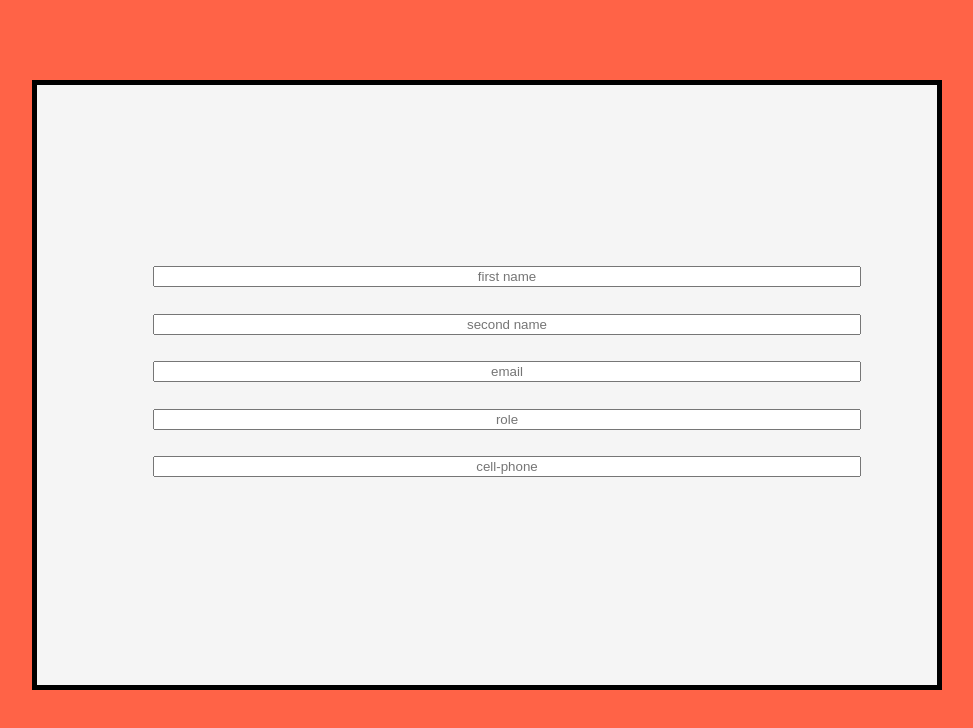
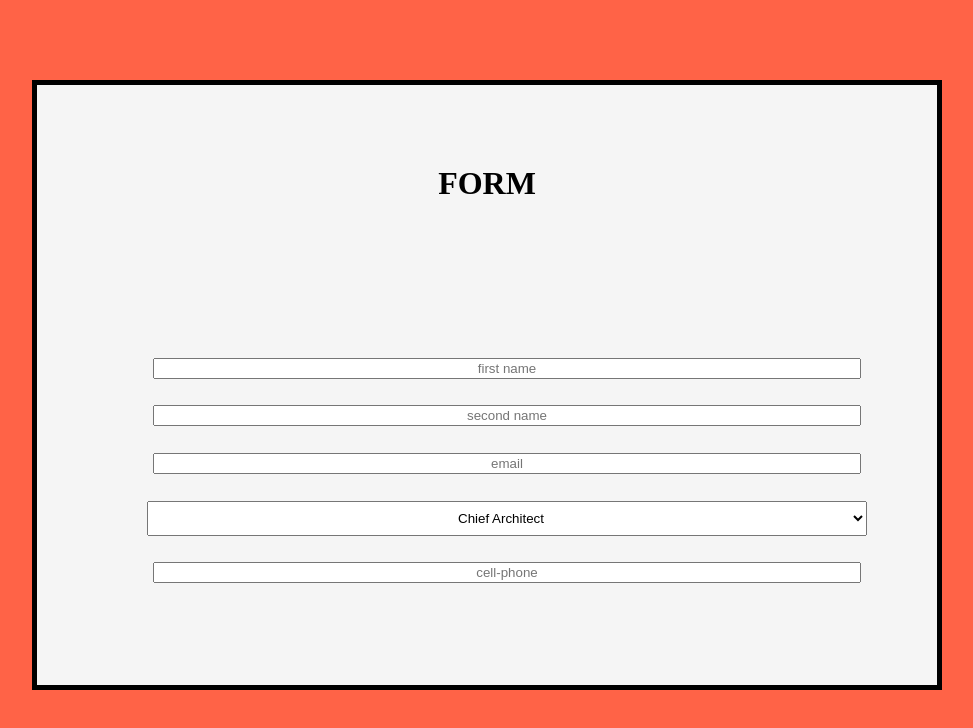
Before and after one commit to gerryspring/FCRUD, a plain HTML site: page CRUD/index.html in a window 1280 px wide. Shown: the whole page, without its empty margins (153-1126 px from the left). Drawn offline with Linux system fonts and the light colour scheme.

Commit message:
Desde linux

```diff
--- a/CRUD/index.html
+++ b/CRUD/index.html
@@ -10,9 +10,8 @@
 
 
     <div class="panel-center">
-    </div>
-
     <div class="CRUD">
+        <h1>FORM</h1>
         <ol>
             <li>
                 <input placeholder="first name" type="text">
@@ -24,7 +23,16 @@
                 <input type="email" placeholder="email"name="" id="">
             </li>
             <li>
-                <input placeholder="role" type="">
+                <select>
+                    <option value="chiefarchitect">Chief Architect</option>
+                    <option value="softwarearchitect">Software Architect</option>
+                    <option value="epmem">Engineering Project Manager/Engineering Manager</option>
+                    <option value="tle">Technical Lead/Engineering Lead/Team Lead</option>
+                    <option value="se">Software Engineer</option>
+                    <option value="sd">Software Developer</option>
+
+
+                </select>
             </li>
             <li>
                 <input type="tel" placeholder="cell-phone"name="" id="">
@@ -33,6 +41,6 @@
 
         </ol>
     </div>
-
+    </div>
 </body>
 </html>
--- a/CRUD/styles.css
+++ b/CRUD/styles.css
@@ -23,6 +23,18 @@ input{
     text-align: center;
 }
 
+select{
+    width: 720px;
+    height: 35px;
+    text-align-last: center;
+    margin-bottom: 2em;
+
+
+
+}
+
+
+
 
 li{
     list-style-type: none;
```
Also changed, not shown: CRUD/pp.txt (deleted).
